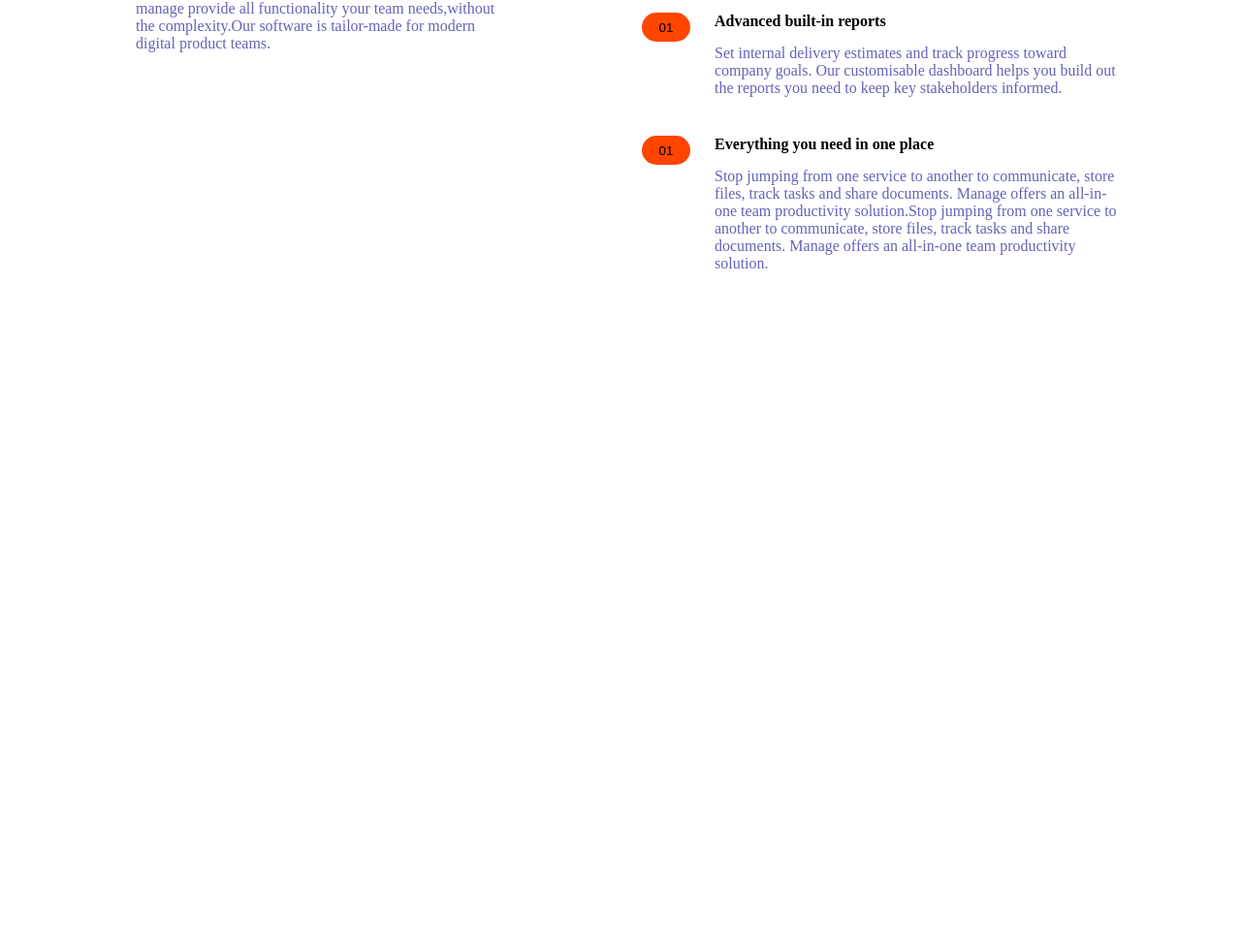
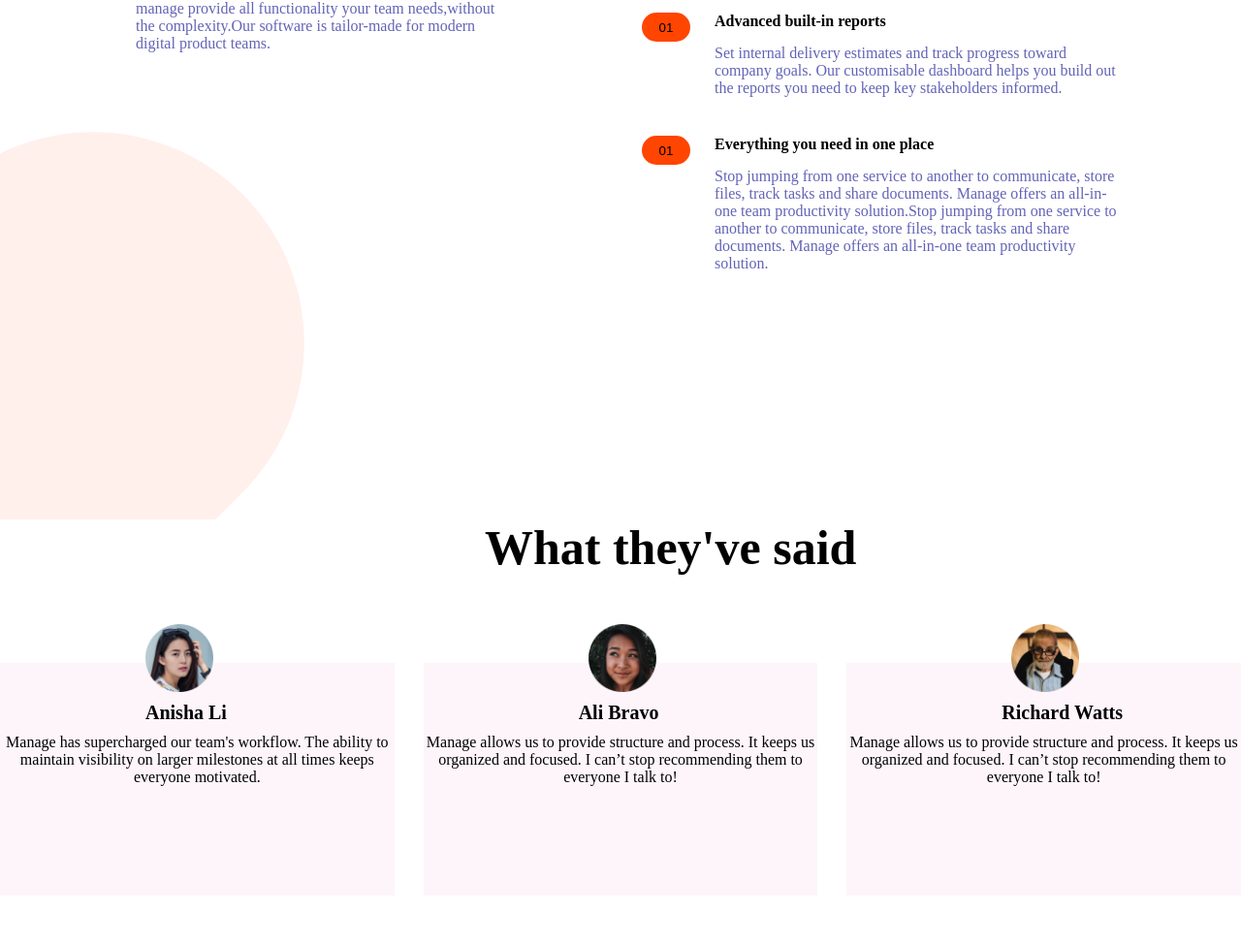
Before and after one commit to lakshmisanthosh87/project1, a plain HTML site: page index.html in a window 1280 px wide. Shown: the part 1064-2038 px from the top of the page at 97% size. Before the commit the page ends 1440 px from the top, so only its background shows below. Drawn offline with Linux system fonts and the light colour scheme.

Commit message:
new sections are added

```diff
--- a/index.html
+++ b/index.html
@@ -74,13 +74,32 @@
             </div>
             </div>
             </div>
+
         </div>
     </div>
 
 
     <div class="main1">
-
-
+         <div class="mainsub1">
+            <h2>What they've said</h2>
+         </div>
+         <div class="mainsub2">
+           <div class="sub2">
+            <img src="./images/avatar-anisha.png">
+            <h1>Anisha Li</h1>
+            <p>Manage has supercharged our team's workflow. The ability to maintain visibility on larger milestones at all times keeps everyone motivated.</p>
+          </div>
+           <div class="sub3">
+            <img src="./images/avatar-ali.png">
+            <h1>Ali Bravo</h1>
+            <p>Manage allows us to provide structure and process. It keeps us organized and focused. I can’t stop recommending them to everyone I talk to!</p>
+          </div>
+           <div class="sub4">
+            <img src="./images/avatar-richard.png">
+            <h1>Richard Watts</h1>
+            <p>Manage allows us to provide structure and process. It keeps us organized and focused. I can’t stop recommending them to everyone I talk to!</p>
+          </div>
+        </div>
     </div>
 </body>
 </html>
--- a/style.css
+++ b/style.css
@@ -112,9 +112,12 @@
 
 .main{
     width: 100%;
-    height: 80vh;
+    height: 100vh;
     /* background-color: thistle; */
     display: flex;
+    background-image: url(./images/bg-tablet-pattern.svg);
+    background-position: left -500px top 400px;
+    background-repeat: no-repeat;
 }
 
 .submain{
@@ -183,3 +186,102 @@
     padding-top: 15px;
     color: rgb(99, 99, 183); ;
 }
+
+.main1{
+    width: 100%;
+    height: 50vh;
+    /* background-color: red; */
+}
+
+.mainsub1 h2{
+    padding-left: 500px;
+    font-size: 50px;
+}
+.mainsub2{
+    width: 100%;
+    height: 40vh;
+    display: flex;
+    position: relative;
+    /* background-color: red; */
+    margin-top: 60px;
+
+}
+.sub2{
+    width: 35%;
+    height: 30vh;
+    background-color: rgb(253, 245, 250);
+    margin-top: 30px;
+
+}
+.sub2 img{
+   width: 70px;
+   height: 70px;
+   padding-left: 150px;
+   position: absolute;
+   top: -10px;
+}
+.sub2 h1{
+     padding-left: 150px;
+     padding-top: 40px;
+     font-size: 20px;
+}
+.sub2 p{
+     padding-top: 10px;
+     text-align: center;
+
+}
+
+.sub3{
+    width: 35%;
+    height: 30vh;
+    background-color:   rgb(253, 245, 250);
+    margin-top: 30px;
+    margin-left: 30px;
+}
+
+.sub3 img{
+    width: 70px;
+   height: 70px;
+   padding-left: 170px;
+   position: absolute;
+   top: -10px;
+}
+
+.sub3 h1{
+     padding-left: 160px;
+     padding-top: 40px;
+     font-size: 20px;
+}
+.sub3 p{
+     padding-top: 10px;
+     text-align: center;
+
+}
+
+
+.sub4{
+    width: 35%;
+    height: 30vh;
+    background-color:  rgb(253, 245, 250);
+    margin-top: 30px;
+    margin-left: 30px;
+}
+
+.sub4 img{
+    width: 70px;
+   height: 70px;
+   padding-left: 170px;
+   position: absolute;
+   top: -10px;
+}
+
+.sub4 h1{
+     padding-left: 160px;
+     padding-top: 40px;
+     font-size: 20px;
+}
+.sub4 p{
+     padding-top: 10px;
+     text-align: center;
+
+}
```
